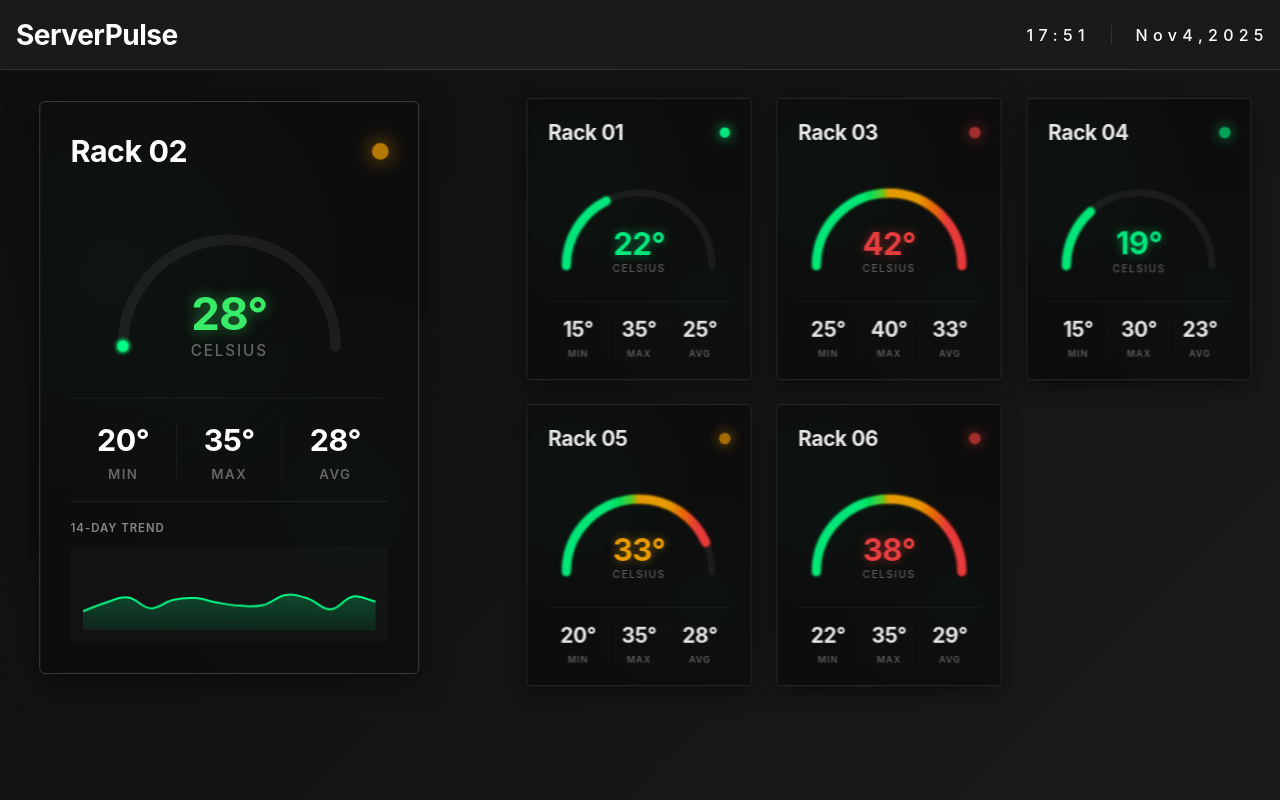
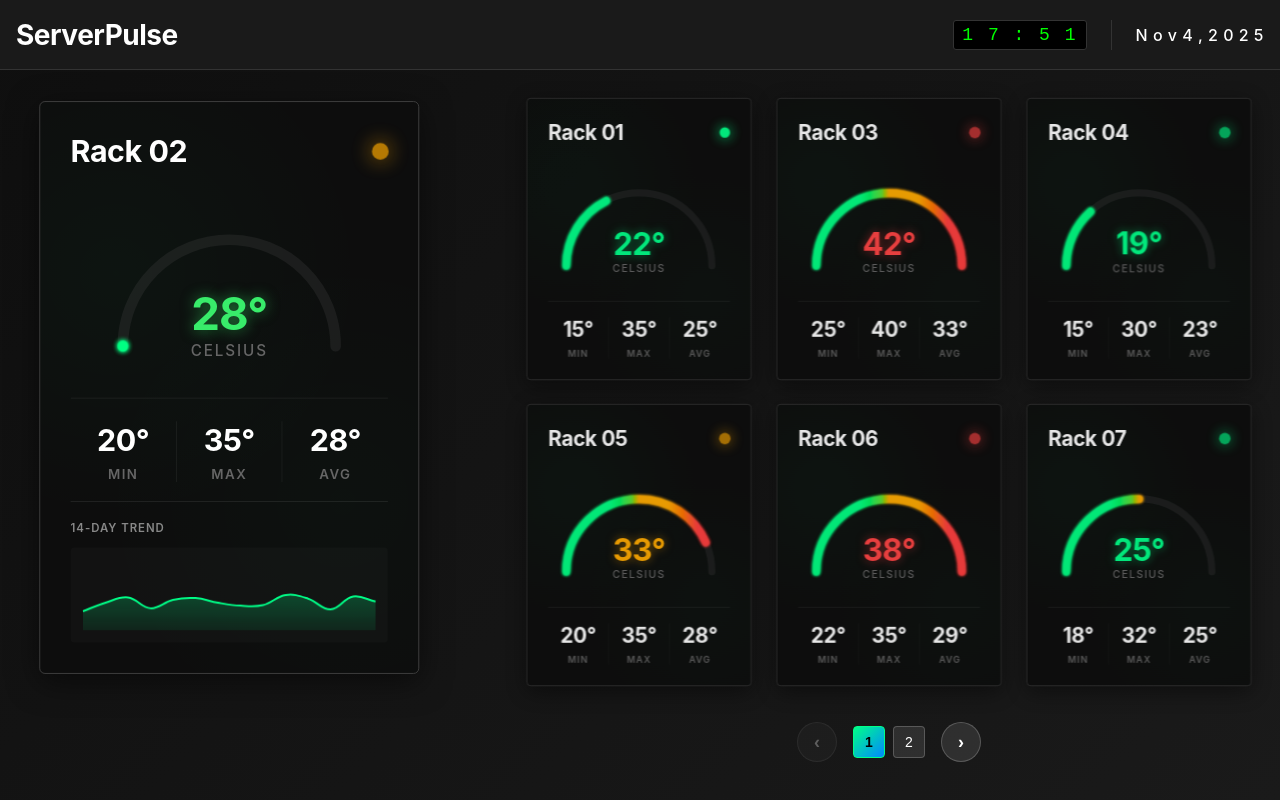
Before and after one commit to ShewonGun/ServerPulse, an Angular app in the folder serverpulse-frontend/: page / in a window 1280 px wide. Built offline with nearby package versions, Linux system fonts and the light colour scheme.

Commit message:
Pagination

```diff
--- a/serverpulse-frontend/src/app/app.html
+++ b/serverpulse-frontend/src/app/app.html
@@ -62,9 +62,16 @@
   .dashboard-layout {
     display: grid;
     grid-template-columns: 1fr 1.5fr;
+    grid-template-rows: 1fr auto;
     gap: 1.5rem;
     min-height: calc(100vh - 120px);
     padding: 0;
+  }
+
+  .right-section {
+    display: flex;
+    flex-direction: column;
+    gap: 1rem;
   }
 
   .featured-section {
@@ -90,7 +97,7 @@
     overflow: visible;
     height: fit-content;
     margin-top: -1rem;
-    padding-bottom: 5rem;
+    padding-bottom: 1rem;
   }
 
   .small-card {
@@ -189,6 +196,96 @@
       padding: 1rem;
     }
   }
+
+  /* Pagination Styles */
+  .pagination-controls {
+    display: flex;
+    align-items: center;
+    justify-content: center;
+    gap: 1rem;
+    margin-top: 0;
+    padding: 0.5rem;
+  }
+
+  .pagination-btn {
+    background: rgba(255, 255, 255, 0.1);
+    border: 1px solid rgba(255, 255, 255, 0.2);
+    color: #ffffff;
+    width: 40px;
+    height: 40px;
+    border-radius: 50%;
+    display: flex;
+    align-items: center;
+    justify-content: center;
+    cursor: pointer;
+    font-size: 18px;
+    font-weight: 600;
+    transition: all 0.3s ease;
+  }
+
+  .pagination-btn:hover:not(:disabled) {
+    background: rgba(0, 255, 136, 0.2);
+    border-color: #00ff88;
+    transform: scale(1.1);
+  }
+
+  .pagination-btn:disabled {
+    opacity: 0.3;
+    cursor: not-allowed;
+  }
+
+  .page-indicators {
+    display: flex;
+    gap: 0.5rem;
+  }
+
+  .page-indicator {
+    background: rgba(255, 255, 255, 0.1);
+    border: 1px solid rgba(255, 255, 255, 0.2);
+    color: #ffffff;
+    width: 32px;
+    height: 32px;
+    border-radius: 4px;
+    display: flex;
+    align-items: center;
+    justify-content: center;
+    cursor: pointer;
+    font-size: 14px;
+    font-weight: 500;
+    transition: all 0.3s ease;
+  }
+
+  .page-indicator:hover {
+    background: rgba(0, 255, 136, 0.2);
+    border-color: #00ff88;
+  }
+
+  .page-indicator.active {
+    background: linear-gradient(135deg, #00ff88 0%, #0088ff 100%);
+    border-color: #00ff88;
+    color: #000000;
+    font-weight: 600;
+  }
+
+  @media screen and (max-width: 768px) {
+    .pagination-controls {
+      gap: 0.5rem;
+      margin-top: 1rem;
+      padding: 0.5rem;
+    }
+
+    .pagination-btn {
+      width: 36px;
+      height: 36px;
+      font-size: 16px;
+    }
+
+    .page-indicator {
+      width: 28px;
+      height: 28px;
+      font-size: 12px;
+    }
+  }
 </style>
 
 <div class="app-container">
@@ -204,11 +301,44 @@
         </div>
       </div>
 
-      <!-- Small Cards Grid -->
-      <div class="small-cards-section">
-        @for (server of smallCards; track trackByServerName($index, server)) {
-          <div class="small-card">
-            <app-server-card [data]="server" [showChart]="false"></app-server-card>
+      <!-- Right Section: Small Cards + Pagination -->
+      <div class="right-section">
+        <!-- Small Cards Grid -->
+        <div class="small-cards-section">
+          @for (server of smallCards; track trackByServerName($index, server)) {
+            <div class="small-card">
+              <app-server-card [data]="server" [showChart]="false"></app-server-card>
+            </div>
+          }
+        </div>
+
+        <!-- Pagination Controls -->
+        @if (totalPages > 1) {
+          <div class="pagination-controls">
+            <button
+              class="pagination-btn prev"
+              [disabled]="!hasPreviousPage"
+              (click)="previousPage()">
+              ‹
+            </button>
+
+            <div class="page-indicators">
+              @for (page of Array(totalPages).fill(0); track $index; let i = $index) {
+                <button
+                  class="page-indicator"
+                  [class.active]="currentPage() === i"
+                  (click)="goToPage(i)">
+                  {{ i + 1 }}
+                </button>
+              }
+            </div>
+
+            <button
+              class="pagination-btn next"
+              [disabled]="!hasNextPage"
+              (click)="nextPage()">
+              ›
+            </button>
           </div>
         }
       </div>
--- a/serverpulse-frontend/src/app/app.ts
+++ b/serverpulse-frontend/src/app/app.ts
@@ -14,6 +14,13 @@ export class App implements OnInit, OnDestroy {
 
   // Current featured server (large card)
   featuredServerIndex = signal(0);
+
+  // Pagination for small cards
+  currentPage = signal(0);
+  readonly itemsPerPage = 6;
+
+  // Array constructor for template
+  protected readonly Array = Array;
 
   // Auto-rotation interval
   private rotationInterval?: any;
@@ -61,6 +68,34 @@ export class App implements OnInit, OnDestroy {
       minTemp: 22,
       maxTemp: 35,
       unit: 'celsius'
+    },
+    {
+      rackName: 'Rack 07',
+      currentTemp: 25,        // Safe zone (green)
+      minTemp: 18,
+      maxTemp: 32,
+      unit: 'celsius'
+    },
+    {
+      rackName: 'Rack 08',
+      currentTemp: 35,        // Warning zone (yellow)
+      minTemp: 20,
+      maxTemp: 38,
+      unit: 'celsius'
+    },
+    {
+      rackName: 'Rack 09',
+      currentTemp: 41,        // Critical zone (red)
+      minTemp: 22,
+      maxTemp: 40,
+      unit: 'celsius'
+    },
+    {
+      rackName: 'Rack 10',
+      currentTemp: 21,        // Safe zone (green)
+      minTemp: 16,
+      maxTemp: 30,
+      unit: 'celsius'
     }
   ];
 
@@ -89,9 +124,49 @@ export class App implements OnInit, OnDestroy {
     return this.serverData[this.featuredServerIndex()];
   }
 
-  // Get the smaller cards (all except the featured one)
+  // Get the smaller cards (all except the featured one) with pagination
   get smallCards(): ServerTemperatureData[] {
-    return this.serverData.filter((_, index) => index !== this.featuredServerIndex());
+    const allSmallCards = this.serverData.filter((_, index) => index !== this.featuredServerIndex());
+    const startIndex = this.currentPage() * this.itemsPerPage;
+    const endIndex = startIndex + this.itemsPerPage;
+    return allSmallCards.slice(startIndex, endIndex);
+  }
+
+  // Get total number of pages for pagination
+  get totalPages(): number {
+    const allSmallCards = this.serverData.filter((_, index) => index !== this.featuredServerIndex());
+    return Math.ceil(allSmallCards.length / this.itemsPerPage);
+  }
+
+  // Navigate to next page
+  nextPage(): void {
+    const maxPage = this.totalPages - 1;
+    if (this.currentPage() < maxPage) {
+      this.currentPage.set(this.currentPage() + 1);
+    }
+  }
+
+  // Navigate to previous page
+  previousPage(): void {
+    if (this.currentPage() > 0) {
+      this.currentPage.set(this.currentPage() - 1);
+    }
+  }
+
+  // Go to specific page
+  goToPage(pageIndex: number): void {
+    if (pageIndex >= 0 && pageIndex < this.totalPages) {
+      this.currentPage.set(pageIndex);
+    }
+  }
+
+  // Check if there are more pages
+  get hasNextPage(): boolean {
+    return this.currentPage() < this.totalPages - 1;
+  }
+
+  get hasPreviousPage(): boolean {
+    return this.currentPage() > 0;
   }
 
   // Track function for better change detection
--- a/serverpulse-frontend/src/app/shared/Navbar/navbar-component.scss
+++ b/serverpulse-frontend/src/app/shared/Navbar/navbar-component.scss
@@ -56,11 +56,17 @@
       align-items: center;
 
       .time {
-        font-size: 16px;
-        font-weight: 500;
-        color: #ffffff;
-        letter-spacing: 0.5px;
-        min-width: 60px;
+        font-size: 18px;
+        font-weight: 400;
+        color: #00ff00;
+        font-family: 'Courier New', monospace;
+        letter-spacing: 2px;
+        background: #000000;
+        padding: 4px 8px;
+        border-radius: 3px;
+        border: 1px solid #333;
+        min-width: 80px;
+        text-align: center;
       }
 
       .date {
--- a/serverpulse-frontend/src/app/shared/Navbar/navbar-component.ts
+++ b/serverpulse-frontend/src/app/shared/Navbar/navbar-component.ts
@@ -70,7 +70,7 @@ export class NavbarComponent implements OnInit, OnDestroy {
     const parts = formattedDate.split(', ');
     if (parts.length === 2) {
       // Add more spaces between month and day, and spaces between all characters in year
-      const monthDayWithExtraSpace = parts[0].replace(' ', '         '); // 9 spaces between Nov and 4
+      const monthDayWithExtraSpace = parts[0].replace(' ', '                '); // 16 spaces between Nov and 5
       const monthDaySpaced = monthDayWithExtraSpace.split('').join(' ');
       const yearSpaced = parts[1].split('').join(' ');
       return `${monthDaySpaced} , ${yearSpaced}`;
```
